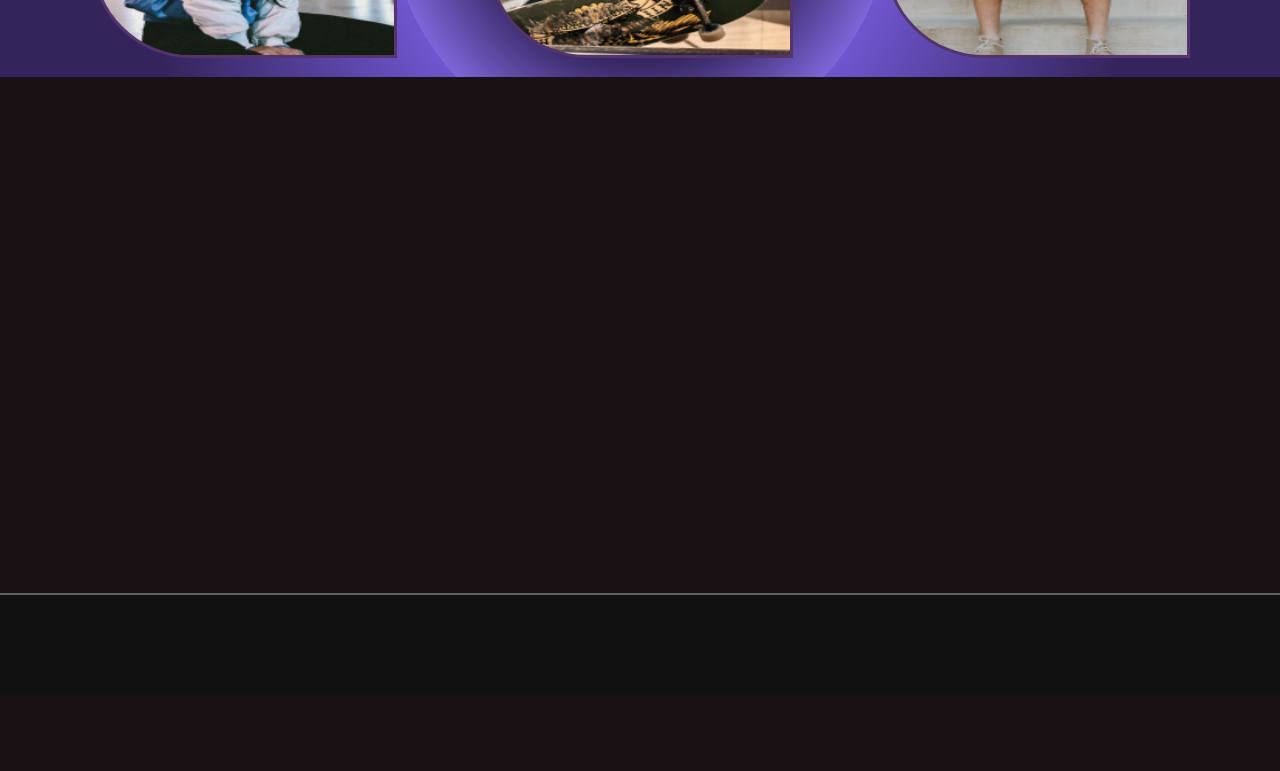
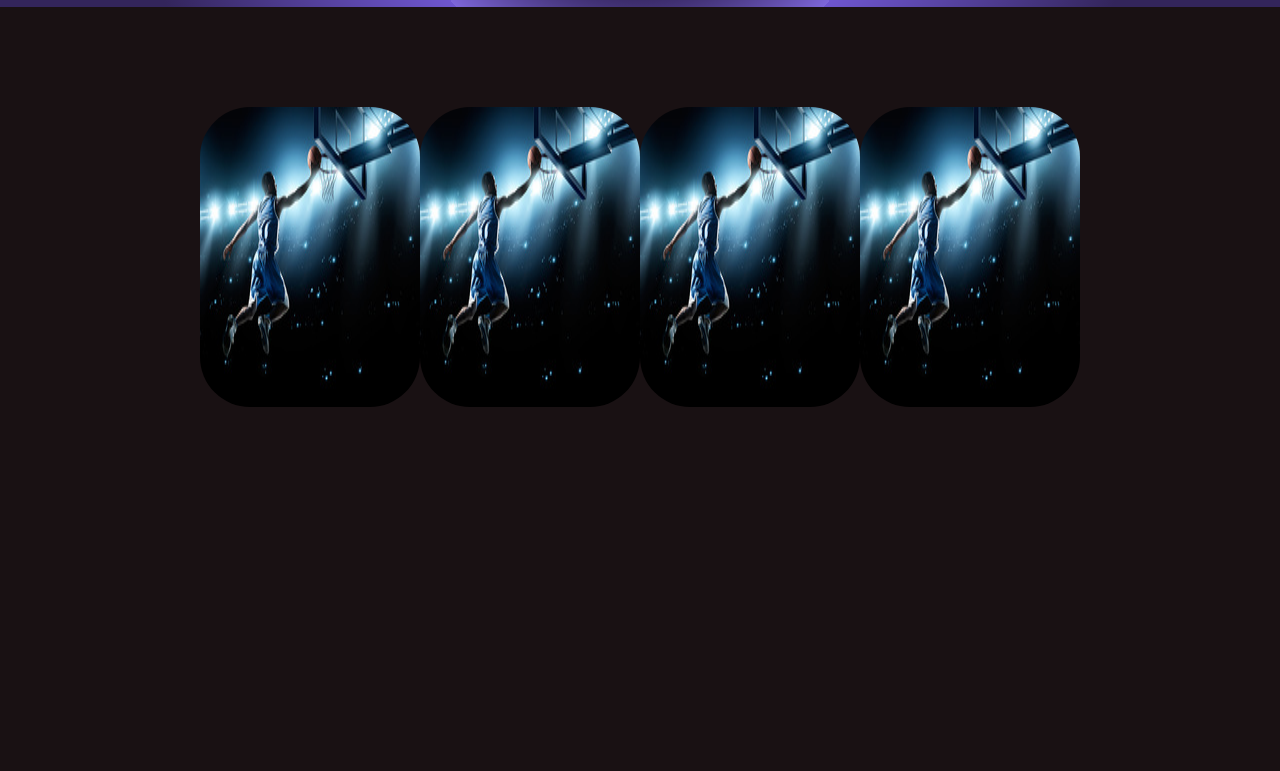
Before and after one commit to cedric-developpeur-web/agence_sport, a plain HTML site: page index.html in a window 1280 px wide. Shown: the part 749-1520 px from the top of the page. Before the commit the page ends 1444 px from the top, so only its background shows below. Drawn offline with Linux system fonts and the light colour scheme.

Commit message:
1er étape de la création du slider

```diff
--- /dev/null
+++ b/data.json
@@ -0,0 +1,69 @@
+{
+  "teams":[
+    {
+      "picture":[
+        {
+          "src":"./pictures/soraya.png",
+          "alt": "image de soraya"
+        }
+      ],
+      "description":"Soraya notre organisatrice d'événements sportifs"
+    },
+    {
+      "picture":[
+        {
+          "src":"./pictures/pedro.png",
+          "alt": "image de Pedro"
+        }
+      ],
+      "description":"Pedro notre éducateur sportif pour initier nos nouveaux pratiquants"
+    },
+    {
+      "picture":[
+        {
+          "src":"./pictures/marc.png",
+          "alt": "image de Marc"
+        }
+      ],
+      "description":"Marc notre commercial, qui est en charge de trouver des sponsors pour favoriser l'accès au sport"
+    }
+  ],
+  "slider":[
+    {
+      "picture":[
+        {
+          "src":"./pictures/basketball.jpg",
+          "alt": "image de soraya"
+        }
+      ],
+      "description":"Soraya notre organisatrice d'événements sportifs"
+    },
+     {
+      "picture":[
+        {
+          "src":"./pictures/basketball.jpg",
+          "alt": "image de soraya"
+        }
+      ],
+      "description":"Soraya notre organisatrice d'événements sportifs"
+    },
+     {
+      "picture":[
+        {
+          "src":"./pictures/basketball.jpg",
+          "alt": "image de soraya"
+        }
+      ],
+      "description":"Soraya notre organisatrice d'événements sportifs"
+    },
+     {
+      "picture":[
+        {
+          "src":"./pictures/basketball.jpg",
+          "alt": "image de soraya"
+        }
+      ],
+      "description":"Soraya notre organisatrice d'événements sportifs"
+    }
+  ]
+}
--- a/grouped.json
+++ /dev/null
@@ -1,31 +0,0 @@
-{
-  "teams":[
-    {
-    "description":"Soraya notre organisatrice d'événements sportifs",
-    "picture":[
-      {
-        "src":"./pictures/soraya.png",
-        "alt": "image de soraya"
-      }
-    ]
-    },
-    {
-    "description":"Pedro notre éducateur sportif pour initier nos nouveaux pratiquants",
-    "picture":[
-      {
-        "src":"./pictures/pedro.png",
-        "alt": "image de Pedro"
-      }
-    ]
-    },
-    {
-    "description":"Marc notre commercial, qui est en charge de trouver des sponsors pour favoriser l'accès au sport",
-    "picture":[
-      {
-        "src":"./pictures/marc.png",
-        "alt": "image de Marc"
-      }
-    ]
-    }
-  ]
-}
--- a/index.js
+++ b/index.js
@@ -81,8 +81,8 @@ async function infoEmployed() {
   const parentMain = document.querySelector('main');
 
   try {
-    // Requête fetch pour récupérer le fichier teams.json
-    const response = await fetch('./grouped.json');
+    // Requête fetch pour récupérer les données du fichier data
+    const response = await fetch('./data.json');
 
     // Vérifie si la réponse est OK
     if (!response.ok) {
@@ -99,32 +99,32 @@ async function infoEmployed() {
 
     // Boucle pour parcourir les équipes et créer les éléments HTML
     group.forEach(team => {
-      const BaliseArticle = document.createElement('article');
-      const baliseImg = document.createElement('img');
-      baliseImg.src = team.picture[0].src;
-      baliseImg.alt = team.picture[0].alt;
+      const Article = document.createElement('article');
+      const img = document.createElement('img');
+      img.src = team.picture[0].src;
+      img.alt = team.picture[0].alt;
 
       const divP = document.createElement('div');
       divP.classList.add('card_p');
-      const baliseP = document.createElement('p');
-      baliseP.textContent = team.description;
-      divP.appendChild(baliseP);
+      const p = document.createElement('p');
+      p.textContent = team.description;
+      divP.appendChild(p);
 
-      BaliseArticle.appendChild(baliseImg);
-      BaliseArticle.appendChild(divP);
-      infoTeams.appendChild(BaliseArticle);
+      Article.appendChild(img);
+      Article.appendChild(divP);
+      infoTeams.appendChild(Article);
 
       // Événement pour afficher ou masquer le paragraphe au clic sur l'image
-      baliseImg.addEventListener('mouseenter', () => {
-        baliseP.style.display = 'block';
-        baliseImg.style.transition = 'transform 0.8s ease, margin 0.8s ease';
-        baliseImg.style.transform = 'scale(1)';
+      img.addEventListener('mouseenter', () => {
+        p.style.display = 'block';
+        img.style.transition = 'transform 0.8s ease, margin 0.8s ease';
+        img.style.transform = 'scale(1)';
 
       });
-      baliseImg.addEventListener('mouseleave', () => {
-        baliseP.style.display = 'none';
-        baliseImg.style.transition = 'transform 0.5s ease, margin 0.5s ease';
-        baliseImg.style.transform = 'scale(0.80)';
+      img.addEventListener('mouseleave', () => {
+        p.style.display = 'none';
+        img.style.transition = 'transform 0.5s ease, margin 0.5s ease';
+        img.style.transform = 'scale(0.80)';
 
       });
     });
@@ -137,5 +137,37 @@ async function infoEmployed() {
   }
 } infoEmployed();
 
+// ******************************PARTI Slider *************************
+async function affichageSlider() {
+  const parentMain = document.querySelector('main');
+  try {
+    const response = await fetch('./data.json');
+
+    // Vérifie si la réponse est OK
+    if (!response.ok) {
+      throw new Error(`Erreur HTTP : ${response.status}`);
+    }
+    const data = await response.json();
+    const cardSlider = data.slider;
+    // structure html du slider
+    const slider = document.createElement('section');
+    slider.classList.add('slide');
+
+    cardSlider.forEach(slide => {
+      const img = document.createElement('img');
+      img.src = slide.picture[0].src;
+      img.alt = slide.picture[0].alt;
+
+      // organisation parent enfants
+      slider.appendChild(img);
+    })
+
+    parentMain.appendChild(slider);
+
+  } catch (error) {
+    console.error('erreur élément slider', error);
+  }
+} affichageSlider();
+
 // ******************************PARTI FOOTER*************************
 const footer = document.querySelector('footer');
--- a/scss/footer.scss
+++ b/scss/footer.scss
@@ -7,5 +7,5 @@ footer {
   height: 100px;
   background-color: $color_footer;
   border-top: solid 2px $boder_footer;
-  margin: 516px 0px 0px 0px;
+  margin: 580px 0px 0px 0px;
 }
--- a/scss/index.scss
+++ b/scss/index.scss
@@ -3,4 +3,5 @@
 @use '../scss/header.scss';
 @use '../scss/info.scss';
 @use '../scss/employed.scss';
+@use '../scss/slider.scss';
 @use '../scss/footer.scss'
--- a/scss/info.scss
+++ b/scss/info.scss
@@ -3,7 +3,7 @@
 .infoEntreprise_container {
   display: flex;
   justify-content: center;
-  margin: 150px 0px 150px;
+  margin: 80px 0px 150px;
 
   .dispo_description {
     text-align: center;
--- /dev/null
+++ b/scss/slider.scss
@@ -0,0 +1,13 @@
+@use '../scss/variable.scss' as *;
+
+.slide {
+  display: flex;
+  justify-content: center;
+  margin: 100px 0px 0px;
+
+  img {
+    width: 220px;
+    height: 300px;
+    border-radius: 50px;
+  }
+}
```
Also changed, not shown: css/index.css, pictures/basketball.jpg (added), 1 other file.
